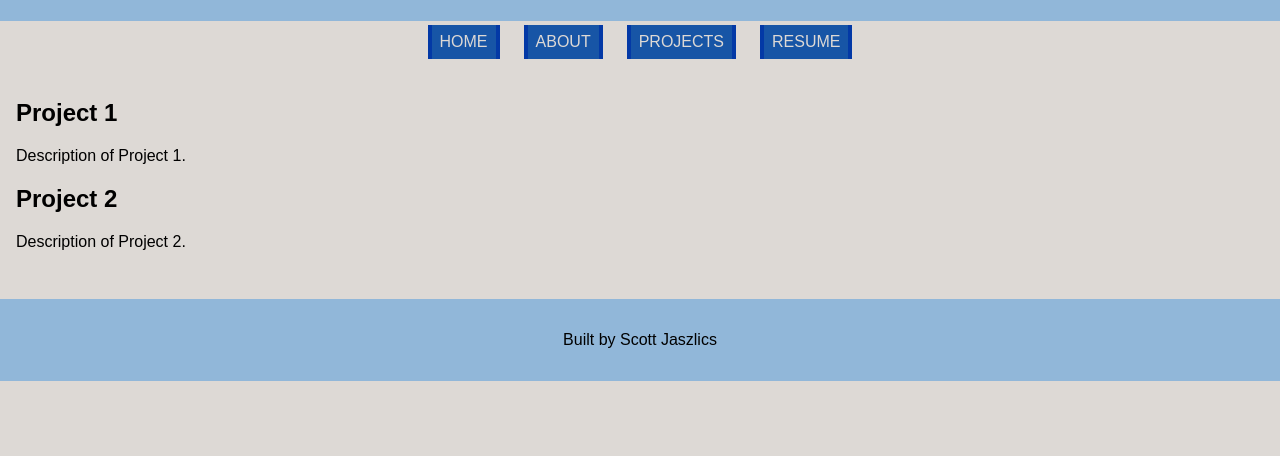
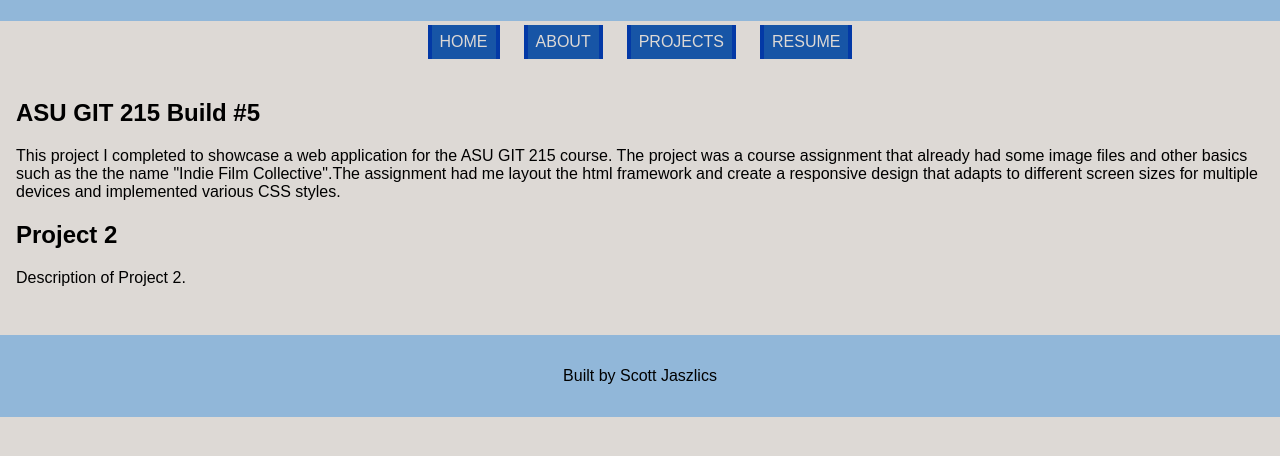
Before and after one commit to ajaszlic/ScottJaszlics, a plain HTML site: page projects.html in a window 1280 px wide. Shown: the part 64-520 px from the top of the page. Drawn offline with Linux system fonts and the light colour scheme.

Commit message:
Adding HTML content
Build 5 paragraph

```diff
--- a/projects.html
+++ b/projects.html
@@ -21,8 +21,8 @@
     <main>
         <section>
             <!--Be more specific about the projects you want to showcase. No more than 3 What was the project for? You can add more sections for each project, including images, links, and descriptions. For example:  -->
-            <h2>Project 1</h2>
-            <p>Description of Project 1.</p>
+            <h2>ASU GIT 215 Build #5 </h2>
+            <p>This project I completed to showcase a web application for the ASU GIT 215 course. The project was a course assignment that already had some image files and other basics such as the the name "Indie Film Collective".The assignment had me layout the html framework and create a responsive design that adapts to different screen sizes for multiple devices and implemented various CSS styles.</p>
         </section>
         <section>
             <h2>Project 2</h2>
```
